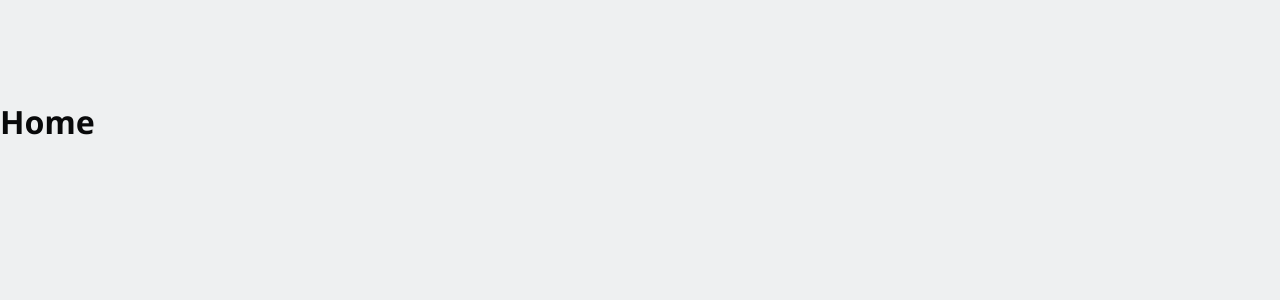
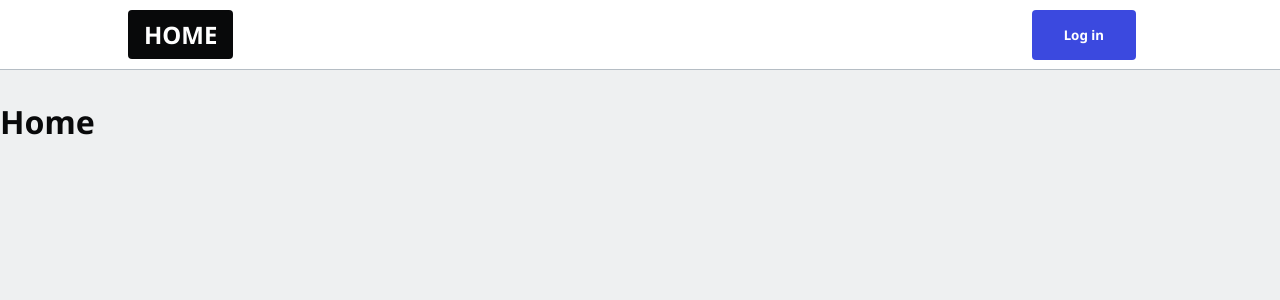
Before and after one commit to dantecarlo/fireship-nextjs, a Next.js app: page / in a window 1280 px wide. Shown: the top 300 px of the page. Built offline with nearby package versions, Linux system fonts and the light colour scheme.

Commit message:
Add layout

```diff
--- a/app/layout.tsx
+++ b/app/layout.tsx
@@ -1,10 +1,15 @@
 import '../styles/globals.css';
+
+import { Navbar } from 'src/components/Navbar';
 
 export default function RootLayout({ children }: { children: React.ReactNode }) {
   return (
     <html lang="es">
       <head />
-      <body>{children}</body>
+      <body>
+        <Navbar />
+        {children}
+      </body>
     </html>
   );
 }
--- a/next.config.js
+++ b/next.config.js
@@ -1,4 +1,5 @@
 /** @type {import('next').NextConfig} */
+
 const nextConfig = {
   reactStrictMode: true,
   experimental: {
--- a/package.json
+++ b/package.json
@@ -21,13 +21,19 @@
     "eslint": "8.30.0",
     "eslint-config-next": "13.1.1",
     "firebase": "^9.15.0",
+    "i18next": "^22.4.9",
+    "i18next-resources-to-backend": "^1.1.1",
+    "lodash": "^4.17.21",
     "next": "13.1.1",
+    "next-i18next": "^13.0.2",
     "react": "18.2.0",
     "react-dom": "18.2.0",
     "react-firebase-hooks": "^5.1.1",
+    "react-i18next": "^12.1.4",
     "typescript": "4.9.4"
   },
   "devDependencies": {
+    "@types/lodash": "^4.14.191",
     "@typescript-eslint/eslint-plugin": "^5.47.1",
     "@typescript-eslint/parser": "^5.47.1",
     "eslint": "^8.30.0",
--- /dev/null
+++ b/src/components/Navbar/Navbar.tsx
@@ -0,0 +1,56 @@
+'use client';
+
+import Image from 'next/image';
+import Link from 'next/link';
+import React from 'react';
+import { HOME_ROUTE_INDEX, routes } from 'src/constants';
+import i18n from 'src/i18n/en.json';
+
+const Navbar = () => {
+  const homeRoute = routes[HOME_ROUTE_INDEX];
+  const username = null;
+  const user = {
+    photoURL: 'https://picsum.photos/200'
+  };
+
+  return (
+    <nav className="navbar">
+      <ul>
+        <li>
+          <Link href={homeRoute.route}>
+            <button className="btn-logo" type="button">
+              {homeRoute.label}
+            </button>
+          </Link>
+        </li>
+
+        {username ? (
+          <>
+            <li className="push-left">
+              <Link href="/admin">
+                <button className="btn-blue" type="button">
+                  {i18n.component.navbar.writePost}
+                </button>
+              </Link>
+            </li>
+            <li>
+              <Link href={`/${username}`}>
+                <Image alt="user profile image" src={user?.photoURL} />
+              </Link>
+            </li>
+          </>
+        ) : (
+          <li>
+            <Link href="/enter">
+              <button className="btn-blue" type="button">
+                {i18n.component.navbar.login}
+              </button>
+            </Link>
+          </li>
+        )}
+      </ul>
+    </nav>
+  );
+};
+
+export default Navbar;
--- /dev/null
+++ b/src/components/Navbar/index.ts
@@ -0,0 +1 @@
+export { default as Navbar } from './Navbar';
--- a/src/constants/index.ts
+++ b/src/constants/index.ts
@@ -1 +1 @@
-export * from './routes';
+export * from './routes.constants';
--- /dev/null
+++ b/src/constants/routes.constants.ts
@@ -0,0 +1,8 @@
+export const routes = [
+  {
+    label: 'home',
+    route: '/'
+  }
+];
+
+export const HOME_ROUTE_INDEX = 0;
--- /dev/null
+++ b/src/i18n/en.json
@@ -0,0 +1,11 @@
+{
+  "component": {
+    "navigation": {
+      "home": "Home"
+    },
+    "navbar": {
+      "writePost": "Write Post",
+      "login": "Log in"
+    }
+  }
+}
```
Also changed, not shown: 1 other file (tests, documents, lock files or other folders).
